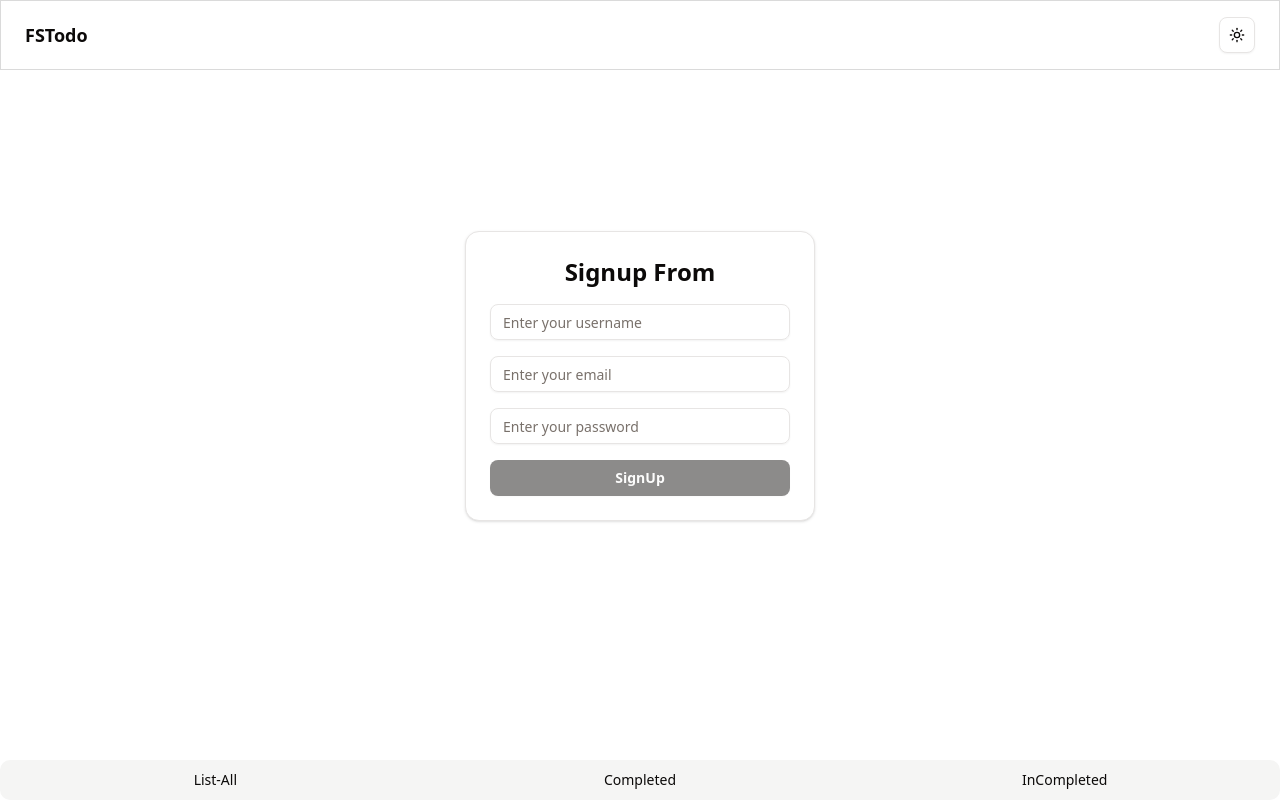
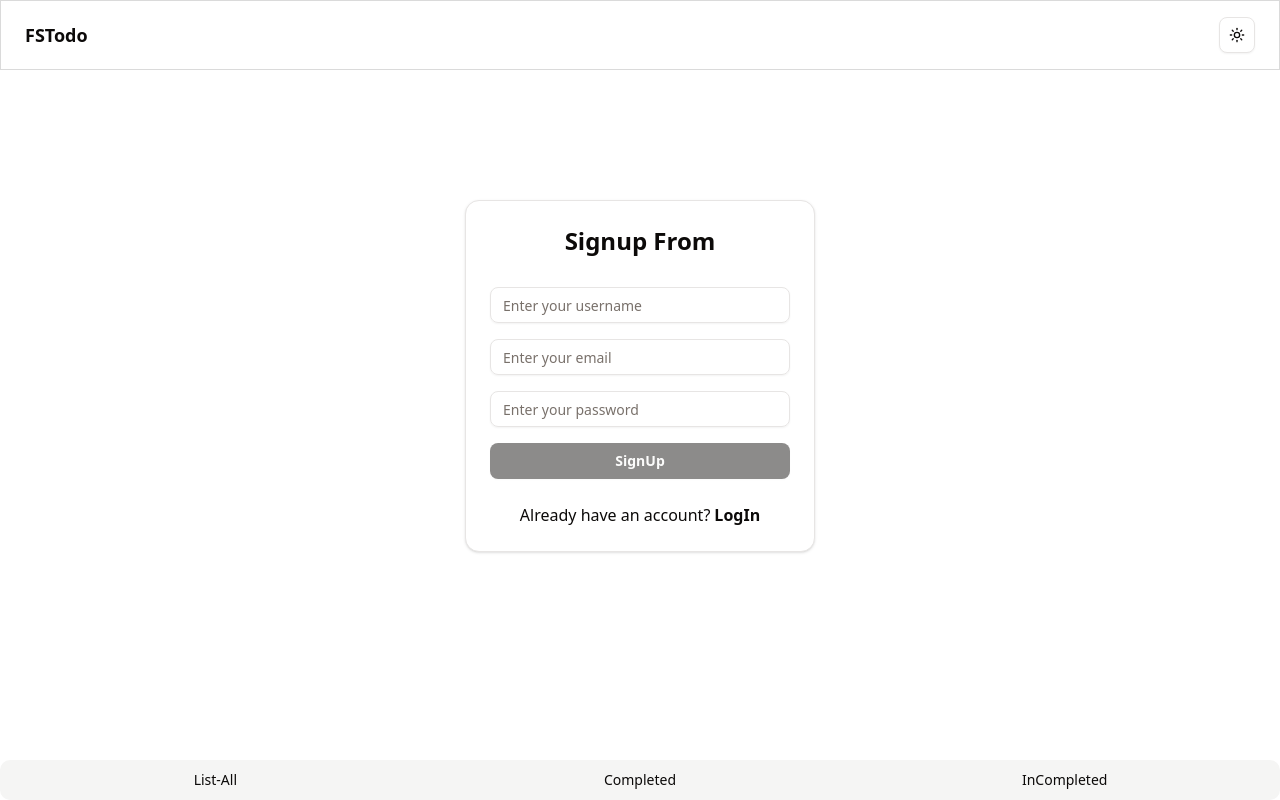
Before and after one commit to gopalsarkar-dev/fullstack_todo_ui, a Next.js app: page /auth/register in a window 1280 px wide. Built offline with nearby package versions, Linux system fonts and the light colour scheme.

Commit message:
Some changes form

```diff
--- a/src/components/from/LoginFrom.tsx
+++ b/src/components/from/LoginFrom.tsx
@@ -3,9 +3,16 @@
 import { loginSchema } from "@/lib/fromSchema";
 import { LoginPropsType } from "@/lib/type";
 import { zodResolver } from "@hookform/resolvers/zod";
+import Link from "next/link";
 import { useForm } from "react-hook-form";
 import { Button } from "../ui/button";
-import { Card, CardContent, CardTitle } from "../ui/card";
+import {
+  Card,
+  CardContent,
+  CardFooter,
+  CardHeader,
+  CardTitle,
+} from "../ui/card";
 import {
   Form,
   FormControl,
@@ -29,12 +36,13 @@ const LoginFrom = () => {
 
   return (
     <>
-      <Card className="w-[350px]">
-        <Form {...lFrom}>
-          <form onSubmit={lFrom.handleSubmit(handelLoginFn)}>
-            {/* <CardHeader></CardHeader> */}
+      <Form {...lFrom}>
+        <form onSubmit={lFrom.handleSubmit(handelLoginFn)}>
+          <Card className="w-[350px]">
+            <CardHeader>
+              <CardTitle className="text-center text-2xl">Login From</CardTitle>
+            </CardHeader>
             <CardContent className="space-y-4">
-              <CardTitle className="text-center text-2xl">Login From</CardTitle>
               <FormField
                 control={lFrom.control}
                 name="email"
@@ -71,9 +79,15 @@ const LoginFrom = () => {
                 Login
               </Button>
             </CardContent>
-          </form>
-        </Form>
-      </Card>
+            <CardFooter className="flex items-center justify-center gap-1">
+              Don't have an account?
+              <Link href="/auth/register" className="font-bold hover:underline">
+                SignUp
+              </Link>
+            </CardFooter>
+          </Card>
+        </form>
+      </Form>
     </>
   );
 };
--- a/src/components/from/ProfileFrom.tsx
+++ b/src/components/from/ProfileFrom.tsx
@@ -5,7 +5,7 @@ import { ProfilePropsType } from "@/lib/type";
 import { zodResolver } from "@hookform/resolvers/zod";
 import { useForm } from "react-hook-form";
 import { Button } from "../ui/button";
-import { Card, CardContent, CardTitle } from "../ui/card";
+import { Card, CardContent, CardHeader, CardTitle } from "../ui/card";
 import {
   Form,
   FormControl,
@@ -29,14 +29,15 @@ const ProfileFrom = () => {
 
   return (
     <>
-      <Card className="w-[350px]">
-        <Form {...pFrom}>
-          <form onSubmit={pFrom.handleSubmit(handelLoginFn)}>
-            {/* <CardHeader></CardHeader> */}
-            <CardContent className="space-y-4">
+      <Form {...pFrom}>
+        <form onSubmit={pFrom.handleSubmit(handelLoginFn)}>
+          <Card className="w-[350px]">
+            <CardHeader>
               <CardTitle className="text-center text-2xl">
                 Update Profile
               </CardTitle>
+            </CardHeader>
+            <CardContent className="space-y-4">
               <FormField
                 control={pFrom.control}
                 name="first_name"
@@ -86,9 +87,9 @@ const ProfileFrom = () => {
                 Update
               </Button>
             </CardContent>
-          </form>
-        </Form>
-      </Card>
+          </Card>
+        </form>
+      </Form>
     </>
   );
 };
--- a/src/components/from/RegisterFrom.tsx
+++ b/src/components/from/RegisterFrom.tsx
@@ -3,9 +3,16 @@
 import { registerSchema } from "@/lib/fromSchema";
 import { RegisterPropsType } from "@/lib/type";
 import { zodResolver } from "@hookform/resolvers/zod";
+import Link from "next/link";
 import { useForm } from "react-hook-form";
 import { Button } from "../ui/button";
-import { Card, CardContent, CardTitle } from "../ui/card";
+import {
+  Card,
+  CardContent,
+  CardFooter,
+  CardHeader,
+  CardTitle,
+} from "../ui/card";
 import {
   Form,
   FormControl,
@@ -29,14 +36,15 @@ const RegisterFrom = () => {
 
   return (
     <>
-      <Card className="w-[350px]">
-        <Form {...rFrom}>
-          <form onSubmit={rFrom.handleSubmit(handelLoginFn)}>
-            {/* <CardHeader></CardHeader> */}
-            <CardContent className="space-y-4">
+      <Form {...rFrom}>
+        <form onSubmit={rFrom.handleSubmit(handelLoginFn)}>
+          <Card className="w-[350px]">
+            <CardHeader>
               <CardTitle className="text-center text-2xl">
                 Signup From
               </CardTitle>
+            </CardHeader>
+            <CardContent className="space-y-4">
               <FormField
                 control={rFrom.control}
                 name="username"
@@ -86,9 +94,15 @@ const RegisterFrom = () => {
                 SignUp
               </Button>
             </CardContent>
-          </form>
-        </Form>
-      </Card>
+            <CardFooter className="flex items-center justify-center gap-1">
+              Already have an account?
+              <Link href="/auth/login" className="font-bold hover:underline">
+                LogIn
+              </Link>
+            </CardFooter>
+          </Card>
+        </form>
+      </Form>
     </>
   );
 };
```
